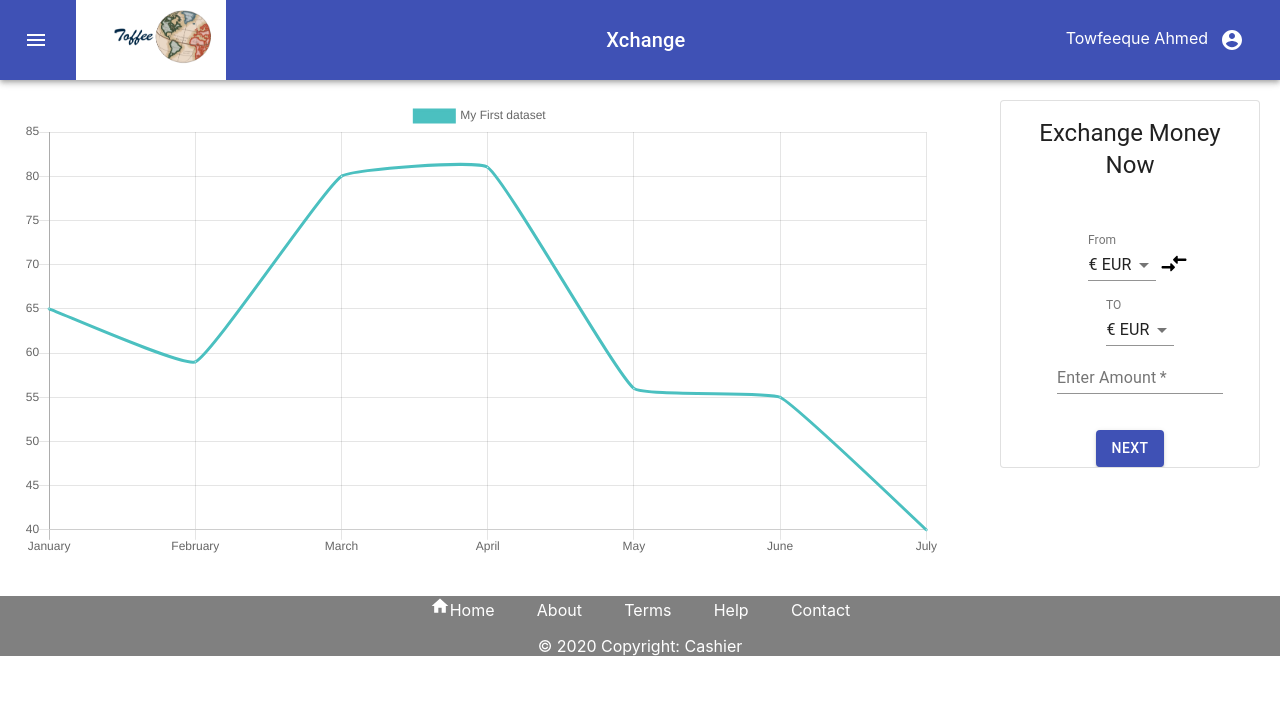
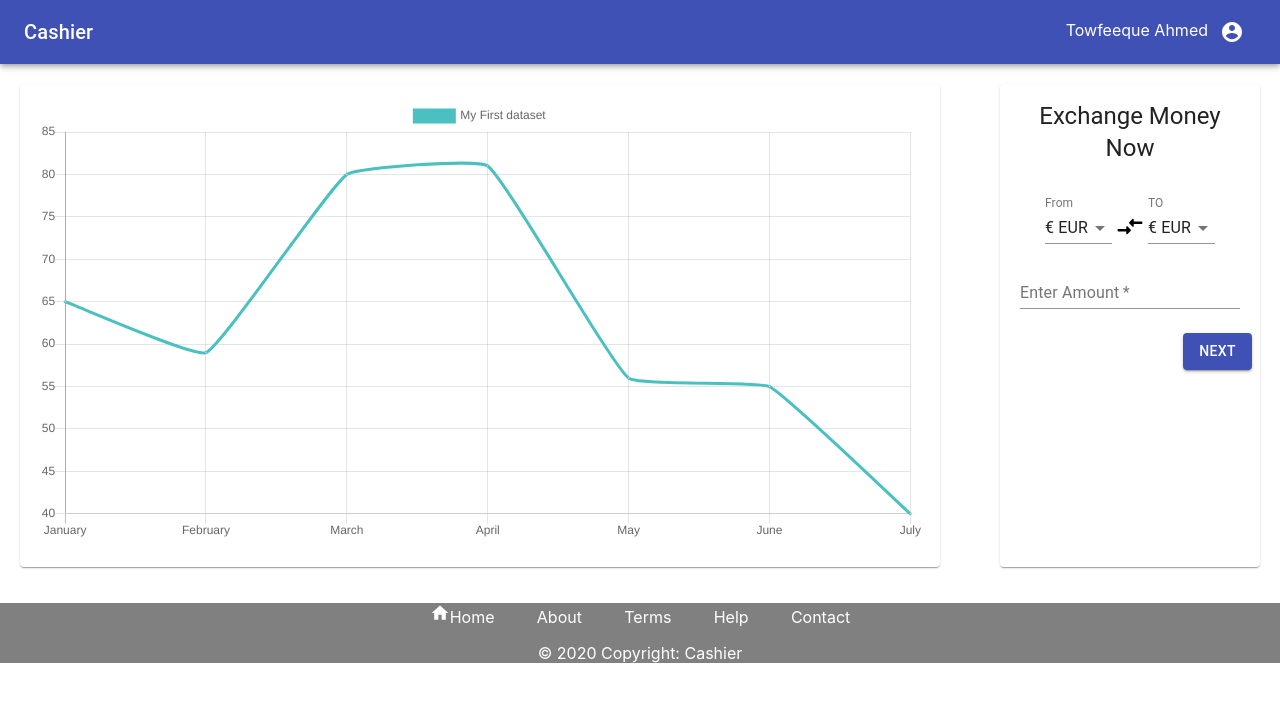
Before and after one commit to Statowfiq/MX, a React (Create React App) app: page / in a window 1280 px wide. Shown: the top 702 px of the page. Built offline with nearby package versions, Linux system fonts and the light colour scheme.

Commit message:
styling fixed

```diff
--- a/src/App.css
+++ b/src/App.css
@@ -3,7 +3,8 @@
 }
 .Card {
   text-align: center;
-  float: right;
+  /* float: right; */
+  height: "500px";
   /* width: 30%;
   height: 100%; */
 }
--- a/src/Chart.js
+++ b/src/Chart.js
@@ -1,6 +1,9 @@
 import React, { useEffect } from "react";
 import axios from "axios";
 import { Line } from "react-chartjs-2";
+import Card from "@material-ui/core/Card";
+import CardContent from "@material-ui/core/CardContent";
+import { makeStyles } from "@material-ui/core/styles";
 
 const data = {
   labels: ["January", "February", "March", "April", "May", "June", "July"],
@@ -29,7 +32,14 @@ const data = {
   ]
 };
 
+const useStyles = makeStyles({
+  root: {
+    height: "483px"
+  }
+});
+
 export default function Chart() {
+  const classes = useStyles();
   // displayName: "LineExample",
   const [rates, setRate] = React.useState([]);
   const fetchData = async () => {
@@ -56,12 +66,16 @@ export default function Chart() {
   }, []);
   return (
     <div style={{ margin: "20px" }}>
-      <Line data={data} />
-      {/* <p>
+      <Card className={classes.root}>
+        <CardContent>
+          <Line data={data} />
+          {/* <p>
         {rates.map(rate => (
           <li>{rate.rates}</li>
         ))}
       </p> */}
+        </CardContent>
+      </Card>
     </div>
   );
 }
--- a/src/Dashboard.js
+++ b/src/Dashboard.js
@@ -8,8 +8,7 @@ import Footer from "./Footer.js";
 
 const useStyles = makeStyles({
   root: {
-    minWidth: 275,
-    height: "100%"
+    // height: "489px"
   },
   bullet: {
     display: "inline-block",
--- a/src/Header.js
+++ b/src/Header.js
@@ -18,7 +18,8 @@ const useStyles = makeStyles(theme => ({
     marginRight: theme.spacing(2)
   },
   title: {
-    flexGrow: 1
+    flexGrow: 1,
+    textAlign: "left"
   }
 }));
 
@@ -44,19 +45,10 @@ export default function Header() {
     <div className={classes.root}>
       <AppBar position="static">
         <Toolbar>
-          <IconButton
-            edge="start"
-            className={classes.menuButton}
-            color="inherit"
-            aria-label="menu"
-          >
-            <MenuIcon />
-          </IconButton>
-          <img src={Logo} style={{ width: "150px", height: "80px" }} />
           <Typography variant="h6" className={classes.title}>
-            Xchange
+            Cashier
           </Typography>
-          {auth && (
+
           <div>
             <Typography variant="h8" className={classes.title}>
               Towfeeque Ahmed
@@ -89,7 +81,6 @@ export default function Header() {
               <MenuItem onClick={handleClose}>LogOut</MenuItem>
             </Menu>
           </div>
-          )}
         </Toolbar>
       </AppBar>
     </div>
--- a/src/Select.js
+++ b/src/Select.js
@@ -35,10 +35,12 @@ const useStyles = makeStyles(theme => ({
     //   width: 200
     // },
     margin: "20px",
-    marginLeft: "40px"
+    marginLeft: "40px",
+    // marginTop: "50px",
+    height: "483px"
   },
   button: {
-    float: "center"
+    float: "right"
   }
 }));
 
@@ -51,11 +53,11 @@ export default function Select() {
 
   return (
     <div className="Card">
-      <Card className={classes.root} variant="outlined">
+      <Card className={classes.root}>
         <CardHeader title="Exchange Money Now" />
         {/* <img src={Money} style={{ width: "150px", height: "80px" }} /> */}
         <CardContent>
-          <form className={classes.root} noValidate autoComplete="off">
+          {/* <form className={classes.root} noValidate autoComplete="off"> */}
           <div>
             <TextField
               id="standard-select-currency"
@@ -94,13 +96,18 @@ export default function Select() {
               // helperText="Enter Amount"
             />
           </div>
-          </form>
         </CardContent>
-        {/* <CardActions style={{ float: "right" }}> */}
-        <Button className={classes.button} variant="contained" color="primary">
+        <CardActions style={{ float: "right" }}>
+          <Button
+            className={classes.button}
+            variant="contained"
+            color="primary"
+          >
             Next
           </Button>
-        {/* </CardActions> */}
+
+          {/* </form> */}
+        </CardActions>
       </Card>
     </div>
   );
```
Lines whose indentation alone changed are shown as unchanged.
